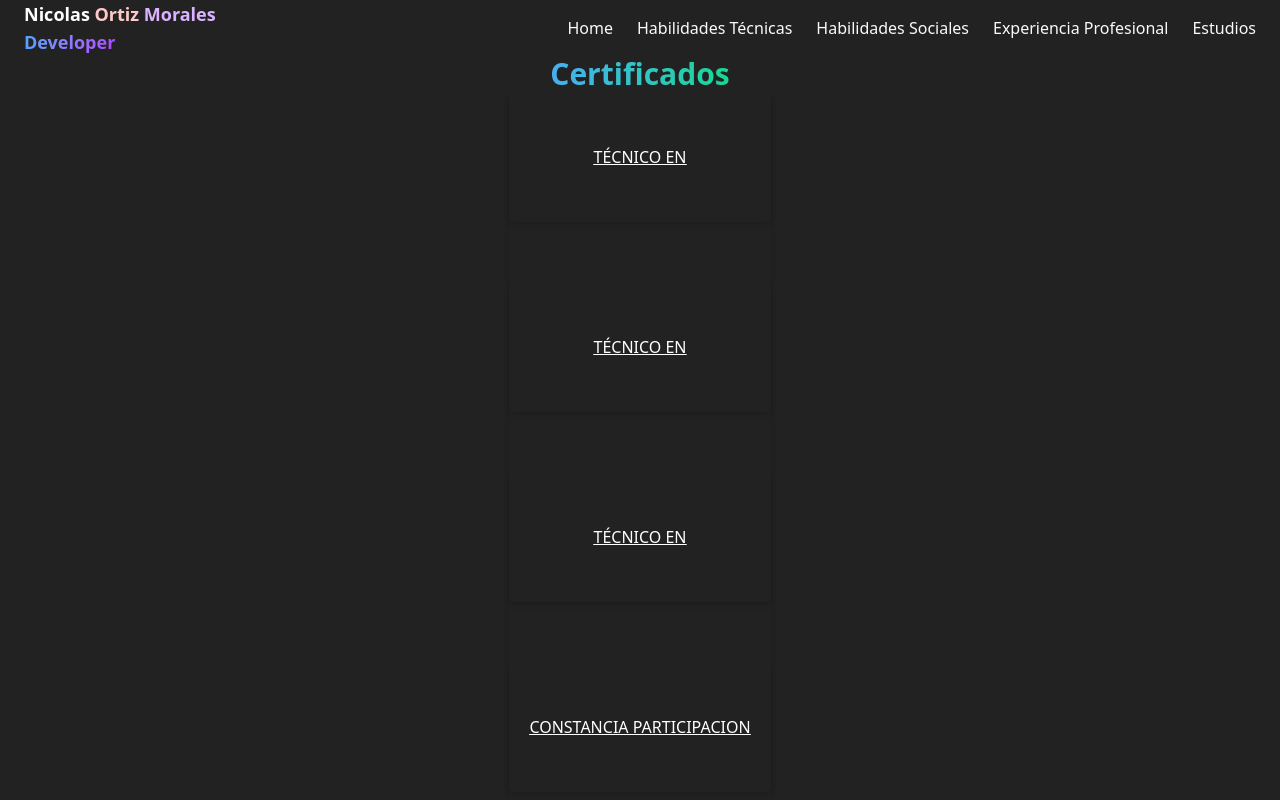
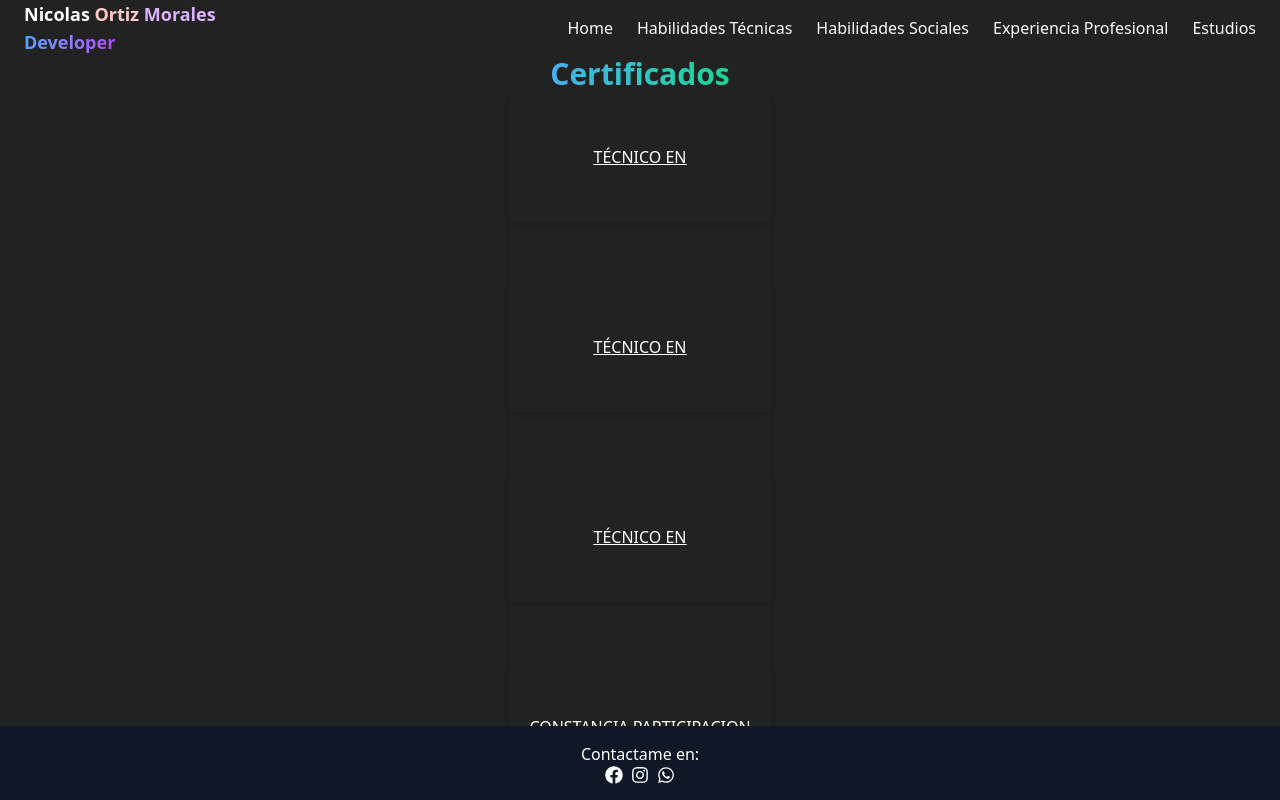
Before and after one commit to nicolas20055/Portafolio, a React (Vite) app: page /Studies in a window 1280 px wide. Built offline with nearby package versions, Linux system fonts and the light colour scheme.

Commit message:
casi listo

```diff
--- a/src/layouts/Footer/Footer.jsx
+++ b/src/layouts/Footer/Footer.jsx
@@ -2,24 +2,19 @@ import { FaFacebook, FaInstagram, FaWhatsapp } from "react-icons/fa";
 
 export const Footer = () => {
     return (
-        <>
-            <footer className="w-full h-auto flex flex-col items-center p-4 bg-gray-900 text-white mt-auto">
+        <footer className="w-full h-auto flex flex-col items-center p-4 bg-gray-900 text-white mt-auto absolute bottom-0 left-0">
             <p>Contactame en:</p>
             <div className="flex flex-row gap-4 sm:gap-2">
-
                 <a href="https://www.facebook.com" target="_blank" rel="noopener noreferrer">
                     <FaFacebook className="text-xl sm:text-lg hover:text-blue-500 transition" />
                 </a>
-
                 <a href="https://www.instagram.com/" target="_blank" rel="noopener noreferrer">
                     <FaInstagram className="text-xl sm:text-lg hover:text-pink-500 transition" />
                 </a>
-
                 <a href="https://api.whatsapp.com/send?phone=573234879314" target="_blank" rel="noopener noreferrer">
                     <FaWhatsapp className="text-xl sm:text-lg hover:text-green-500 transition" />
                 </a>
             </div>
         </footer>
-        </>
     );
 };
```
Lines whose indentation alone changed are shown as unchanged.
